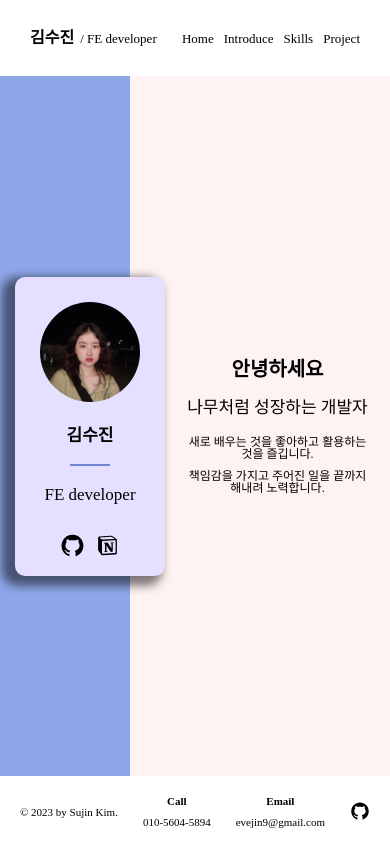
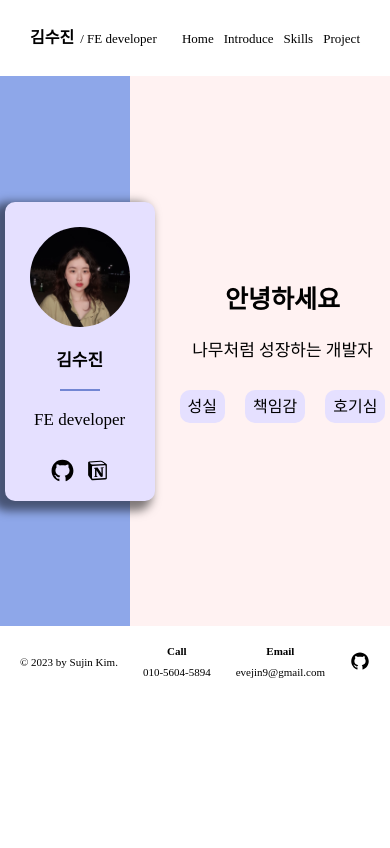
Before and after one commit to evejin9/P_R, a React (Create React App) app: page / in a window 390 px wide. Built offline with nearby package versions, Linux system fonts and the light colour scheme; a web font is replaced by a local one.

Commit message:
23.08.08) 포트폴리오 프로젝트
- 반응형 시 폰트 크기 수정
- 홈 자기소개 변경

```diff
--- a/src/components/project/ProjectCard.js
+++ b/src/components/project/ProjectCard.js
@@ -5,7 +5,7 @@ import { Link, NavLink } from 'react-router-dom';
 
 const ProjectCardStyle = styled.div`
   width: 100%;
-  padding: 30px;
+  padding: 40px;
   margin: 20px 0;
   border-radius: 10px;
   background-color: #fff;
@@ -13,9 +13,9 @@ const ProjectCardStyle = styled.div`
   word-break: keep-all;
 
   h3 {
-    font-size: 28px;
-    font-weight: 700;
-    margin-bottom: 30px;
+    font-size: 40px;
+    font-weight: 500;
+    margin-bottom: 50px;
   }
 
   img {
@@ -30,6 +30,12 @@ const ProjectCardStyle = styled.div`
 
   /* 미디어쿼리 */
   @media screen and (max-width: 900px) {
+    padding: 40px 25px;
+
+    h3 {
+      font-size: 25px;
+    }
+
     .imgContent {
       flex-wrap: wrap;
     }
@@ -48,10 +54,16 @@ const ContentDetail = styled.div`
   margin-left: 10px;
 
   .content {
-    font-size: 18px;
-    line-height: 23px;
+    font-size: 20px;
+    line-height: 25px;
     margin: 50px 0;
     white-space: pre-wrap;
+  }
+
+  @media screen and (max-width: 900px) {
+    .content {
+      font-size: 15px;
+    }
   }
 `;
 
@@ -65,7 +77,7 @@ const DetailGroup = styled.div`
 
   svg {
     width: 30px;
-    color: red;
+    color: #E48586;
     margin-right: 5px;
   }
 
--- a/src/page/Home.js
+++ b/src/page/Home.js
@@ -8,6 +8,10 @@ import { Link, NavLink } from 'react-router-dom';
 
 const HomeStyle = styled.div`
   height: 700px;
+
+  @media screen and (max-width: 700px) {
+    height: 550px;
+  }
 `;
 
 const BgGroup = styled.div`
@@ -43,12 +47,12 @@ const ProfileGroup = styled.div`
   right:0px;
 
   h2 {
-    font-size: 40px;
-    font-weight: 700;
+    font-size: 45px;
+    font-weight: 600;
   };
 
   h4 {
-    font-size: 23px;
+    font-size: 25px;
   };
 
   @media screen and (max-width: 700px) {
@@ -113,7 +117,7 @@ const ProfileCard = styled.div`
 
   @media screen and (max-width: 700px) {
     width: 180px;
-    margin-left: 15px;
+    margin-left: 25px;
 
     img {
       width: 100px;
@@ -141,8 +145,12 @@ const ProfileCard = styled.div`
 const ProfileContent = styled.div`
   margin-left: 30px;
 
+  h2 {
+    padding-bottom: 40px;
+  }
+
   h2 + h4 {
-    margin-top: 20px;
+    margin-bottom: 40px;
   };
 
   h4 + p {
@@ -157,17 +165,27 @@ const ProfileContent = styled.div`
     margin-left: 0px;
     padding: 15px;
 
+    h2 {
+      font-size: 25px;
+      padding-bottom: 30px;
+    }
+
     h4 + p {
-      margin-top: 20px;
+      margin: 20px;
     };
 
     p {
       font-size: 12px;
     }
   }
-
 `;
 
+const Button = styled.span`
+  border-radius: 10px;
+  padding: 8px;
+  margin: 10px;
+  background-color: #E5E0FF;
+`;
 
 function Home(props) {
   return (
@@ -190,9 +208,13 @@ function Home(props) {
           <ProfileContent>
             <h2>안녕하세요</h2>
             <h4>나무처럼 성장하는 개발자</h4>
-            <p>새로 배우는 것을 좋아하고 활용하는 것을 즐깁니다.</p>
-            <p>책임감을 가지고 주어진 일을 끝까지 해내려 노력합니다.</p>
+            {/* <p>새로 배우는 것을 좋아하고 활용하는 것을 즐깁니다.</p>
+            <p>책임감을 가지고 주어진 일을 끝까지 해내려 노력합니다.</p> */}
+
             {/* 버튼 */}
+            <Button>성실</Button>
+            <Button>책임감</Button>
+            <Button>호기심</Button>
           </ProfileContent>
         </ProfileGroup>
       </BgGroup>
--- a/src/page/Introduce.js
+++ b/src/page/Introduce.js
@@ -12,9 +12,9 @@ const IntroduceStyle = styled.div`
   justify-content: center;
 
   h2 {
-    font-size: 40px;
+    font-size: 50px;
     font-weight: 700;
-    padding-bottom: 40px;
+    padding-bottom: 50px;
   };
 
   h4 {
--- a/src/page/Project.js
+++ b/src/page/Project.js
@@ -12,14 +12,14 @@ import portfolio from "../image/포트폴리오.png";
 
 const ProjectStyle = styled.div`
   min-height: 700px;
-  padding: 30px 0;
+  padding: 40px 0;
   background-color: #8EA7E9;
   display: flex;
   flex-direction: column;
   justify-content: center;
 
   h2 {
-    font-size: 40px;
+    font-size: 50px;
     font-weight: 700;
   };
 
--- a/src/page/Skills.js
+++ b/src/page/Skills.js
@@ -11,9 +11,9 @@ const SkillsStyle = styled.div`
   align-items: center;
 
   h2 {
-    font-size: 40px;
+    font-size: 50px;
     font-weight: 700;
-    padding-bottom: 40px;
+    padding-bottom: 50px;
   };
 
   h4 {
```
